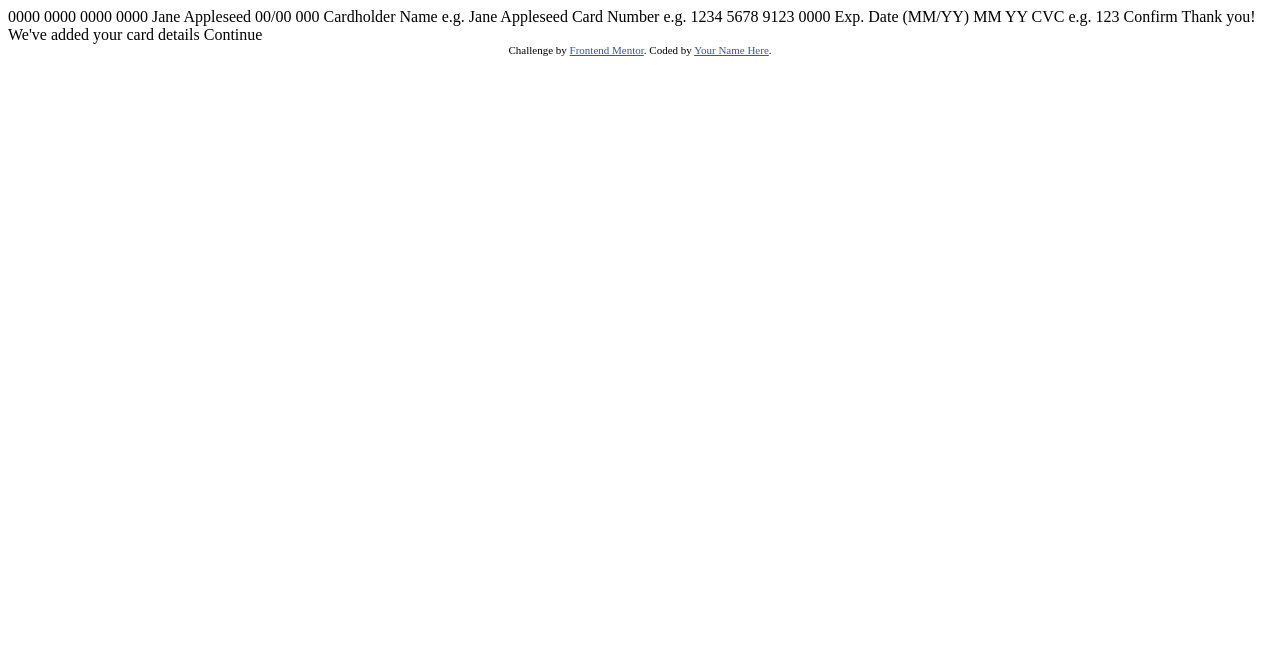
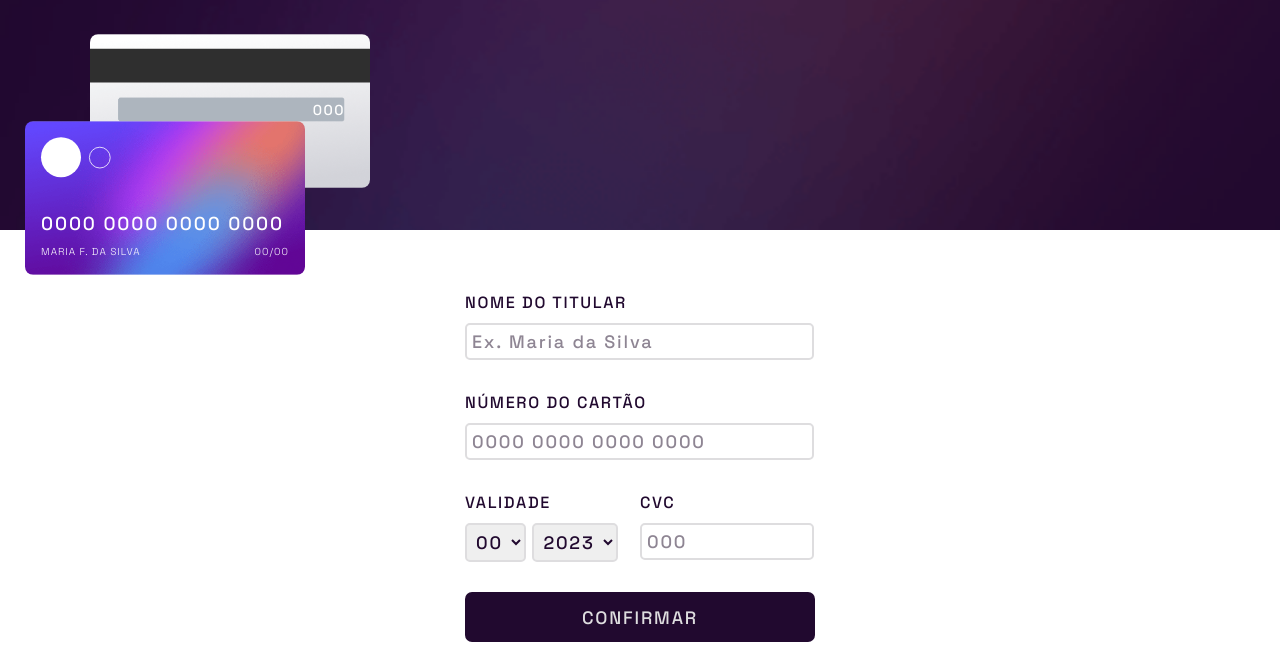
Before and after one commit to PabloBezerra/Cartao_Interativo, a plain HTML site: page index.html in a window 1280 px wide. Shown: the top 656 px of the page. Drawn offline with Linux system fonts and the light colour scheme.

Commit message:
Iniciando o desafio

```diff
--- /dev/null
+++ b/estilo.css
@@ -0,0 +1,186 @@
+@charset "UTF-8";
+@import url('https://fonts.googleapis.com/css2?family=Space+Grotesk:wght@300;500&display=swap');
+
+:root{
+    --fonte: 'Space Grotesk', Arial, sans-serif;
+    --branco: hsl(0, 0%, 100%);
+    --roxo_claro: hsl(270, 3%, 87%);
+    --roxo: hsl(279, 6%, 55%);
+    --roxo_escuro: hsl(278, 68%, 11%);
+    --vermelho: hsl(0, 100%, 66%);
+}
+
+*{
+    padding: 0;
+    margin: 0;
+    font-family: var(--fonte);
+    font-size: 18px;
+    letter-spacing: .1em;
+    transition: all ease-in-out .8s;
+}
+
+body,html{
+    height: 100vh;
+    width: 100vw;
+    min-width: 400px;
+    display: flex;
+    flex-direction: column;
+    align-items: center;
+
+}
+
+main #card{
+    width: 100vw;
+    height: 230px;
+    background: var(--roxo) url(/images/bg-main-mobile.png) center center scroll no-repeat;
+    background-size: cover;
+}
+
+main #card #front{
+    width: 350px;
+    height: 192px;
+    margin: 0 auto;
+    border-radius: 10px;
+    background: var(--roxo_claro) url(/images/bg-card-front.png) center center scroll no-repeat;
+    background-size: contain;
+    color: var(--branco);
+    transform: scale(0.8);
+    display: flex;
+    flex-wrap: wrap;
+    justify-content: space-between;
+    align-items:center;
+    position: absolute;
+    z-index: 2;
+    top: 102px;
+    left: -10px;
+}
+
+main #card #front #marca{
+    display: flex;
+    align-items: center;
+    align-self: self-start;
+}
+
+main #card #front #marca #bola_grande{
+    width: 50px;
+    height: 50px;
+    background-color: var(--branco);
+    border-radius: 50%;
+    margin: 20px 10px 20px 20px;
+}
+
+main #card #front #marca #bola_pequena{
+    width: 25px;
+    height: 25px;
+    border: 1.5px solid var(--branco);
+    border-radius: 50%;
+}
+
+main #card #front #numero{
+    flex-basis: 100%;
+    font-size: 1.3em;
+    position: relative;
+    padding: 20px 20px 10px 20px;
+}
+
+main #card #front #nome, main #card #front #data{
+    font-size: .7em;
+    font-weight: 300;
+    padding: 0px 20px 20px 20px;
+}
+
+main #card #back{
+    width: 350px;
+    height: 192px;
+    margin: 0 auto;
+    border-radius: 10px;
+    background: var(--roxo_claro) url(/images/bg-card-back.png) center center scroll no-repeat;
+    background-size: contain;
+    transform: scale(0.8);
+    position: absolute;
+    z-index: 1;
+    top: 15px;
+    left: 55px;
+}
+
+main #card #back #cvc{
+    color: var(--branco);
+    padding: 3.5px;
+    position: absolute;
+    top: 79px;
+    left: 275px;
+}
+
+main #formulario{
+    width: 350px;
+    height: auto;
+    margin: 50px auto 20px;
+}
+
+main #formulario form{
+    width: 100%;
+    height: auto;
+    display: flex;
+    flex-direction: row;
+    flex-wrap: wrap;
+}
+
+main #formulario form .agrupamento{
+    margin: 10px 0;
+}
+
+main #formulario form #dado_data{
+    flex-basis: 50%;
+}
+
+main #formulario form #dado_cvc{
+    flex-basis: 50%;
+}
+
+main #formulario form input{
+    width: calc(100% - 15px);
+    margin: 10px 0;
+    border-radius: 5px;
+    border: 2px solid;
+    border-color: var(--roxo_claro);
+    color: var(--roxo_escuro);
+    padding: 5px
+}
+
+main #formulario form input::placeholder{
+    color: var(--roxo);
+}
+
+main #formulario form label{
+    color: var(--roxo_escuro);
+    font-size: 0.9em;
+}
+
+main #formulario form select{
+    margin: 10px 0;
+    border-radius: 5px;
+    border: 2px solid;
+    border-color: var(--roxo_claro);
+    color: var(--roxo_escuro);
+    padding: 5px;
+}
+
+main #formulario form p{
+    color: var(--vermelho);
+    font-size: 1em;
+    text-align: center;
+}
+
+main #formulario form button{
+    width: 100%;
+    height: 50px;
+    background-color: var(--roxo_escuro);
+    color: var(--roxo_claro);
+    border-radius: 7px;
+    margin-top: 10px;
+    border: none;
+}
+
+::-webkit-scrollbar{
+    display: none;
+}
--- a/index.html
+++ b/index.html
@@ -1,51 +1,61 @@
 <!DOCTYPE html>
-<html lang="en">
+<html lang="pt-br">
 <head>
   <meta charset="UTF-8">
-  <meta name="viewport" content="width=device-width, initial-scale=1.0"> <!-- displays site properly based on user's device -->
-
+  <meta name="viewport" content="width=device-width, initial-scale=1.0">
   <link rel="icon" type="image/png" sizes="32x32" href="./images/favicon-32x32.png">
-
+  <link rel="stylesheet" href="estilo.css">
+  <script defer src="script.js"></script>
   <title>Frontend Mentor | Interactive card details form</title>
-
-  <!-- Feel free to remove these styles or customise in your own stylesheet 👍 -->
-  <style>
-    .attribution { font-size: 11px; text-align: center; }
-    .attribution a { color: hsl(228, 45%, 44%); }
-  </style>
 </head>
 <body>
-
-  0000 0000 0000 0000
-  Jane Appleseed
-  00/00
-
-  000
-
-  Cardholder Name
-  e.g. Jane Appleseed
-
-  Card Number
-  e.g. 1234 5678 9123 0000
-
-  Exp. Date (MM/YY)
-  MM
-  YY
-
-  CVC
-  e.g. 123
-
-  Confirm
-
-  <!-- Completed state start -->
-
-  Thank you!
-  We've added your card details
-  Continue
-
-  <div class="attribution">
-    Challenge by <a href="https://www.frontendmentor.io?ref=challenge" target="_blank">Frontend Mentor</a>.
-    Coded by <a href="#">Your Name Here</a>.
-  </div>
+  <main>
+    <section id="card">
+      <div id="front">
+        <div id="marca">
+          <div id="bola_grande"></div>
+          <div id="bola_pequena"></div>
+        </div>
+        <p id="numero"> 0000 0000 0000 0000</p>
+        <p id="nome">MARIA F. DA SILVA</p>
+        <p id="data">00/00</p>
+      </div>
+      <div id="back">
+        <p id="cvc">000</p>
+      </div>
+    </section>
+    <section id="formulario">
+      <form>
+        <div class="agrupamento" id="dado_nome">
+          <label for="inome">NOME DO TITULAR</label>
+          <input type="text" id="inome" placeholder="Ex. Maria da Silva" autocomplete="name" required>
+        </div>
+        <div class="agrupamento" id="dado_numero">
+          <label for="inum">NÚMERO DO CARTÃO</label>
+          <input type="text" id="inum" autocomplete="none" placeholder="0000 0000 0000 0000" maxlength="19" minlength="19">
+        </div>
+        <div class="agrupamento" id="dado_data">
+          <label>VALIDADE</label><br>
+          <select id="imes">
+            <option value="00">00</option>
+          </select>
+          <select id="iano">
+            <option value="2023">2023</option>
+          </select>
+        </div>
+        <div class="agrupamento" id="dado_cvc">
+          <label for="icvc">CVC</label><br>
+          <input type="text" id="icvc" placeholder="000" maxlength="3" minlength="3">
+        </div>
+        <button>CONFIRMAR</button>
+      </form>
+    </section>
+  </main>
+  <footer>
+    <div class="attribution">
+      Challenge by <a href="https://www.frontendmentor.io?ref=challenge" target="_blank">Frontend Mentor</a>.
+      Coded by <a href="https://pablobezerra.github.io" target="_parent">Pablo Bezerra</a>.
+    </div>
+  </footer>
 </body>
 </html>
```
Also changed, not shown: script.js (added).
